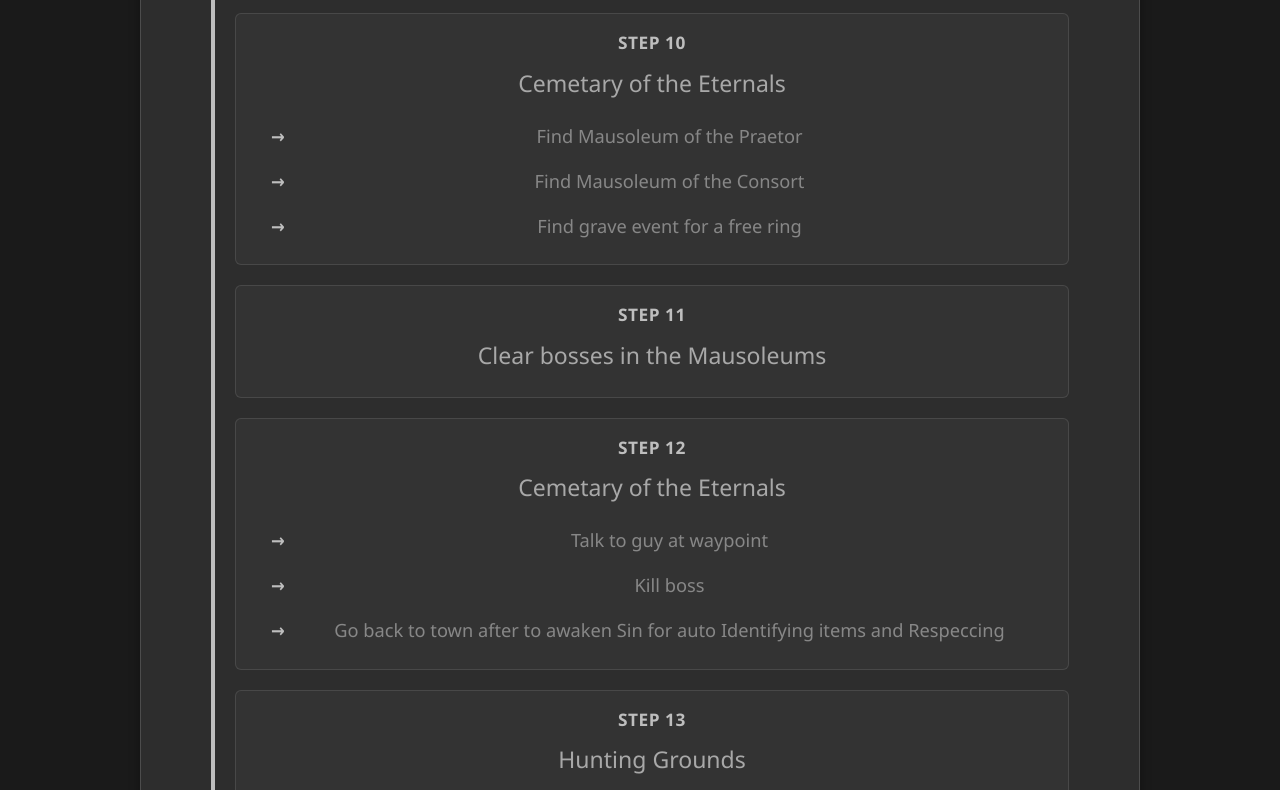
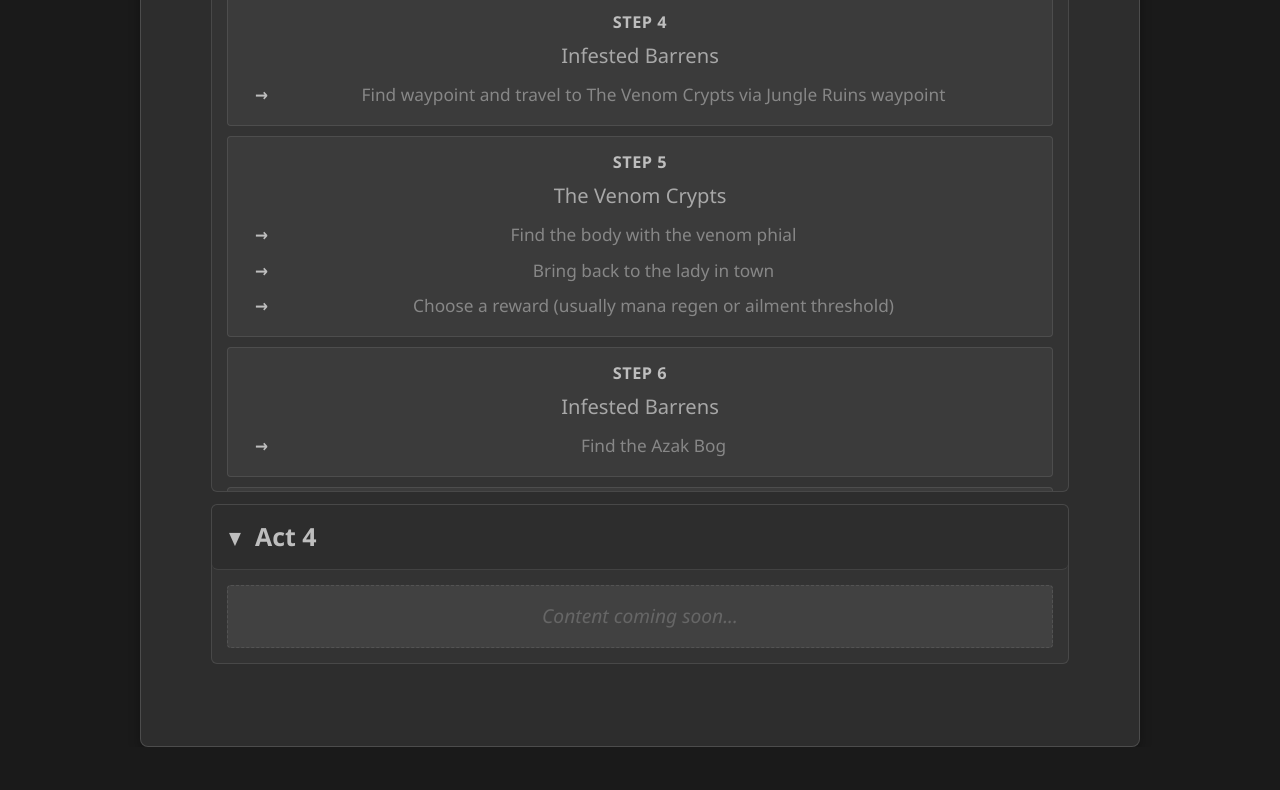
Before and after one commit to sgurgurich/poe-guide, a plain HTML site: page index.html in a window 1280 px wide. Shown: the part 2010-2800 px from the top of the page. After the commit the page ends 2757 px from the top, so only its background shows below. Drawn offline with Linux system fonts and the light colour scheme.

Commit message:
Make acts collapsible sections for compact design

```diff
--- a/index.html
+++ b/index.html
@@ -77,10 +77,25 @@
                     const actDiv = document.createElement('div');
                     actDiv.className = 'act';
 
+                    const actHeader = document.createElement('div');
+                    actHeader.className = 'act-header';
+                    actHeader.style.cursor = 'pointer';
+
                     const actTitle = document.createElement('div');
                     actTitle.className = 'act-title';
                     actTitle.textContent = `Act ${actNumber}`;
-                    actDiv.appendChild(actTitle);
+
+                    const actToggle = document.createElement('span');
+                    actToggle.className = 'act-toggle';
+                    actToggle.textContent = '▼';
+
+                    actHeader.appendChild(actToggle);
+                    actHeader.appendChild(actTitle);
+                    actDiv.appendChild(actHeader);
+
+                    const actContent = document.createElement('div');
+                    actContent.className = 'act-content';
+                    actContent.style.display = 'block';
 
                     const steps = act.getElementsByTagName('step');
 
@@ -88,7 +103,7 @@
                         const emptyDiv = document.createElement('div');
                         emptyDiv.className = 'empty-act';
                         emptyDiv.textContent = 'Content coming soon...';
-                        actDiv.appendChild(emptyDiv);
+                        actContent.appendChild(emptyDiv);
                     } else {
                         for (let step of steps) {
                             const stepNumber = step.getAttribute('number');
@@ -124,9 +139,18 @@
                                 stepDiv.appendChild(objectivesDiv);
                             }
 
-                            actDiv.appendChild(stepDiv);
+                            actContent.appendChild(stepDiv);
                         }
                     }
+
+                    actDiv.appendChild(actContent);
+
+                    // Add click handler to toggle expand/collapse
+                    actHeader.addEventListener('click', () => {
+                        const isOpen = actContent.style.display !== 'none';
+                        actContent.style.display = isOpen ? 'none' : 'block';
+                        actToggle.textContent = isOpen ? '▶' : '▼';
+                    });
 
                     content.appendChild(actDiv);
                 }
--- a/styles.css
+++ b/styles.css
@@ -123,38 +123,56 @@ h1 {
 
 /* Act Styling */
 .act {
-    margin-bottom: 40px;
-    border-left: 4px solid var(--primary-color);
-    padding-left: 20px;
+    margin-bottom: 12px;
+    border: 1px solid var(--border-color);
+    border-radius: 6px;
     transition: var(--transition);
+    background: var(--bg-tertiary);
+}
+
+.act-header {
+    padding: 12px 15px;
+    display: flex;
+    align-items: center;
+    gap: 12px;
+    background: var(--bg-secondary);
+    border-radius: 6px;
+    border-bottom: 1px solid var(--border-color);
+    user-select: none;
+}
+
+.act-header:hover {
+    background: var(--bg-hover);
+}
+
+.act-toggle {
+    font-size: 0.9em;
+    color: var(--primary-color);
+    flex-shrink: 0;
+    width: 16px;
+    text-align: center;
 }
 
 .act-title {
-    font-size: 1.8em;
+    font-size: 1.3em;
     color: var(--primary-color);
-    margin-bottom: 20px;
-    display: flex;
-    align-items: center;
     font-weight: 600;
+    margin: 0;
 }
 
-.act-title::before {
-    content: '';
-    display: inline-block;
-    width: 8px;
-    height: 8px;
-    background: var(--primary-color);
-    border-radius: 50%;
-    margin-right: 10px;
-    transition: var(--transition);
+.act-content {
+    padding: 15px;
+    max-height: 1000px;
+    overflow: hidden;
+    transition: all 0.3s ease;
 }
 
 /* Step Styling */
 .step {
-    margin-bottom: 20px;
+    margin-bottom: 10px;
     background: var(--bg-tertiary);
-    padding: 15px;
-    border-radius: 6px;
+    padding: 12px;
+    border-radius: 4px;
     border: 1px solid var(--border-color);
     transition: var(--transition);
 }
@@ -176,30 +194,30 @@ h1 {
 .step-number {
     font-weight: 600;
     color: var(--primary-color);
-    font-size: 0.9em;
+    font-size: 0.85em;
     text-transform: uppercase;
     letter-spacing: 0.5px;
 }
 
 .step-name {
-    font-size: 1.2em;
+    font-size: 1.05em;
     color: var(--text-primary);
-    margin: 8px 0;
+    margin: 4px 0;
     font-weight: 500;
 }
 
 /* Objectives */
 .objectives {
-    margin-top: 12px;
-    margin-left: 20px;
+    margin-top: 6px;
+    margin-left: 15px;
 }
 
 .objective {
-    padding: 8px 0;
-    padding-left: 15px;
+    padding: 4px 0;
+    padding-left: 12px;
     color: var(--text-secondary);
     position: relative;
-    font-size: 0.95em;
+    font-size: 0.9em;
     transition: var(--transition);
 }
 
```
